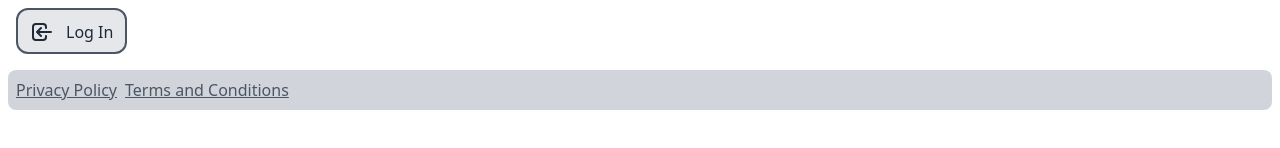
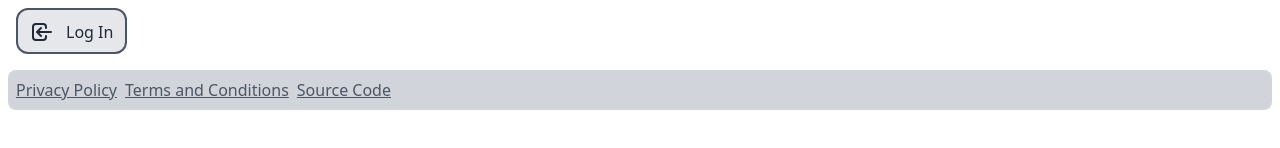
Before and after one commit to andreafra/dnd-spellbook, a Next.js app: page /login in a window 1280 px wide. Shown: the part 184-332 px from the top of the page. Built offline with nearby package versions, Linux system fonts and the light colour scheme; no server answers.

Commit message:
remove unused prop from spellcard.tsx

```diff
--- a/components/Footer.tsx
+++ b/components/Footer.tsx
@@ -2,9 +2,9 @@ import React from "react"
 
 export default function Footer() {
 	return (
-		<footer className="mx-2 mt-4 rounded-lg bg-primaryLight-300 p-2 text-primaryLight-600">
+		<footer className="mx-2 mt-4 space-x-2 rounded-lg bg-primaryLight-300 p-2 text-primaryLight-600">
 			<a
-				className="mr-2 underline"
+				className="underline"
 				href="https://www.iubenda.com/privacy-policy/37495534"
 				title="Privacy Policy"
 			>
@@ -17,6 +17,13 @@ export default function Footer() {
 			>
 				Terms and Conditions
 			</a>
+			<a
+				className="underline"
+				href="https://github.com/andreafra/dnd-spellbook"
+				title="Source Code"
+			>
+				Source Code
+			</a>
 		</footer>
 	)
 }
--- a/components/SpellCard.tsx
+++ b/components/SpellCard.tsx
@@ -88,7 +88,7 @@ export default function (props: { spell: Spell; selected: boolean }) {
 					: spell.duration}
 			</p>
 
-			<ScrollableDescription value={spell.desc} shadowColor={school} />
+			<ScrollableDescription value={spell.desc} />
 
 			<ul className="space-x-1 overflow-x-auto py-2">
 				{spell.class.map((cls) => (
```
